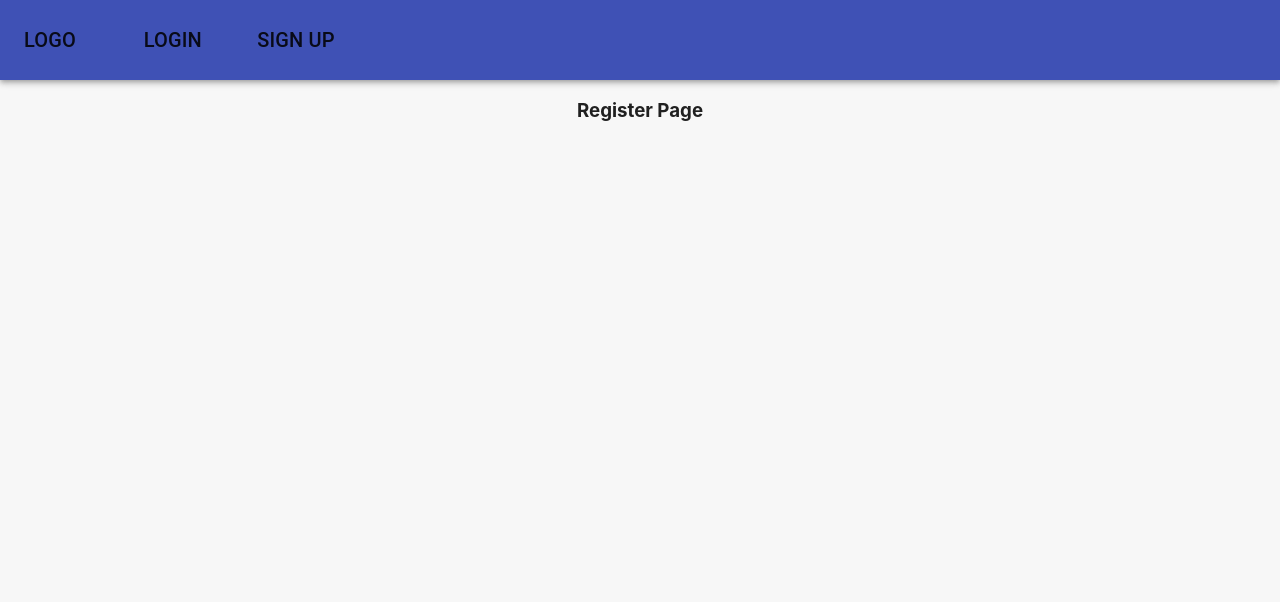
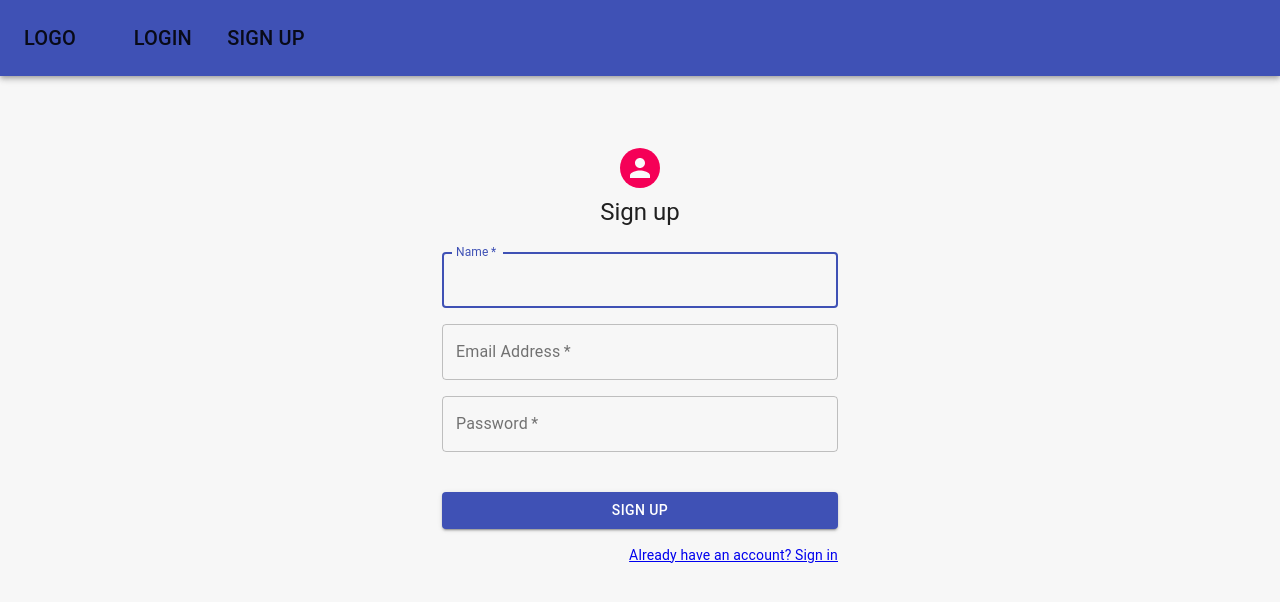
Before and after one commit to RezzaDanialitt440/react-login-client, a React (Create React App) app: page /sign-up in a window 1280 px wide. Shown: the top 602 px of the page. Built offline with nearby package versions, Linux system fonts and the light colour scheme.

Commit message:
finished registration page

```diff
--- a/package.json
+++ b/package.json
@@ -7,8 +7,10 @@
     "@testing-library/jest-dom": "^5.11.5",
     "@testing-library/react": "^11.1.0",
     "@testing-library/user-event": "^12.1.10",
+    "axios": "^0.21.0",
     "react": "^17.0.1",
     "react-dom": "^17.0.1",
+    "react-hook-form": "^6.9.6",
     "react-router-dom": "^5.2.0",
     "react-scripts": "4.0.0",
     "web-vitals": "^0.2.4"
--- /dev/null
+++ b/src/axios.js
@@ -0,0 +1,7 @@
+import axios from "axios"
+
+const instance = axios.create({
+    baseURL: 'http://localhost:4000',
+});
+
+export default instance;
--- a/src/components/Nav.js
+++ b/src/components/Nav.js
@@ -1,6 +1,6 @@
 import React from "react";
 import { Link } from "react-router-dom";
-import {  Container, AppBar, Toolbar, Button, Typography  } from '@material-ui/core'
+import {  AppBar, Toolbar, Button, Typography  } from '@material-ui/core'
 
 const Nav = () => {
 
--- a/src/components/Register.js
+++ b/src/components/Register.js
@@ -1,9 +1,178 @@
-import React from 'react';
+import React, { Fragment, useEffect, useState } from "react";
+import { useForm } from "react-hook-form";
+import axios from "axios";
+import {
+  Container,
+  CssBaseline,
+  Avatar,
+  Grid,
+  TextField,
+  Box,
+  Snackbar,
+  Button,
+  Typography,
+  makeStyles,
+} from "@material-ui/core";
+import { Link } from "react-router-dom";
 
 const RegisterPage = () => {
-    return (
-        <h3>Register Page</h3>
-     );
-}
+
+const { register, handleSubmit, reset } = useForm();
+
+  const [open, setOpen] = useState(false);
+  const handleClose = (event, reason) => {
+    if (reason === "clickaway") {
+      return;
+    }
+
+    setOpen(false);
+  };
+
+  const onSubmit = async (data) => {
+    axios
+      .post("http://localhost:4000/api/auth/register", data)
+      .then((resp) => {
+        //    let response = resp.data
+        setOpen(true);
+        reset(resp)
+      })
+      .catch((err) => {
+        console.log(err);
+      });
+  };
+
+  useEffect(() => {
+    console.log("OnInit");
+  }, []);
+
+  const useStyles = makeStyles((theme) => ({
+    paper: {
+      marginTop: theme.spacing(8),
+      display: "flex",
+      flexDirection: "column",
+      alignItems: "center",
+    },
+    avatar: {
+      margin: theme.spacing(1),
+      backgroundColor: theme.palette.secondary.main,
+    },
+    form: {
+      width: "100%", // Fix IE 11 issue.
+      marginTop: theme.spacing(3),
+    },
+    submit: {
+      margin: theme.spacing(3, 0, 2),
+    }
+  }));
+
+  const classes = useStyles();
+
+  return (
+    <Fragment>
+      {/* <form onSubmit={handleSubmit(onSubmit)}>
+          <input type="text" placeholder="name" name="name" ref={register} />
+          <input type="email" placeholder="email" name="email" ref={register} />
+          <input
+            type="password"
+            placeholder="pasword"
+            name="password"
+            ref={register({
+              required: "Please enter your password",
+              minLength: {
+                value: 12,
+                message: "Password must more than 12 character",
+              },
+            })}
+          />
+          {errors.password && <p>{errors.password.message}</p>}
+          <input type="submit" />
+        </form> */}
+
+      <Snackbar
+        anchorOrigin={{
+          vertical: "top",
+          horizontal: "center",
+        }}
+        open={open}
+        autoHideDuration={4000}
+        onClose={handleClose}
+        message="Registration Success, Please Login to Continue"
+      />
+
+      <Container component="main" maxWidth="xs">
+        <CssBaseline />
+        <div className={classes.paper}>
+          <Avatar className={classes.avatar}></Avatar>
+          <Typography component="h1" variant="h5">
+            Sign up
+          </Typography>
+          <form
+            className={classes.form}
+            noValidate
+            onSubmit={handleSubmit(onSubmit)}
+          >
+            <Grid container spacing={2}>
+              <Grid item xs={12}>
+                <TextField
+                  name="name"
+                  variant="outlined"
+                  required
+                  fullWidth
+                  id="name"
+                  label="Name"
+                  inputRef={register}
+                  autoFocus
+                />
+              </Grid>
+              <Grid item xs={12}>
+                <TextField
+                  variant="outlined"
+                  required
+                  fullWidth
+                  id="email"
+                  label="Email Address"
+                  name="email"
+                  autoComplete="email"
+                  inputRef={register}
+                />
+              </Grid>
+              <Grid item xs={12}>
+                <TextField
+                  variant="outlined"
+                  required
+                  fullWidth
+                  name="password"
+                  label="Password"
+                  type="password"
+                  id="password"
+                  autoComplete="current-password"
+                  inputRef={register}
+                />
+              </Grid>
+              <Grid item xs={12}></Grid>
+            </Grid>
+            <Button
+              type="submit"
+              fullWidth
+              variant="contained"
+              color="primary"
+              className={classes.submit}
+            >
+              Sign Up
+            </Button>
+            <Grid container justify="flex-end">
+              <Grid item>
+                <Link color="inherit" to="/login" variant="body2">
+                  Already have an account? Sign in
+                </Link>
+              </Grid>
+            </Grid>
+          </form>
+        </div>
+        <Box mt={5}></Box>
+      </Container>
+    </Fragment>
+  );
+};
 
 export default RegisterPage;
```
Also changed, not shown: 1 other file (tests, documents, lock files or other folders).
